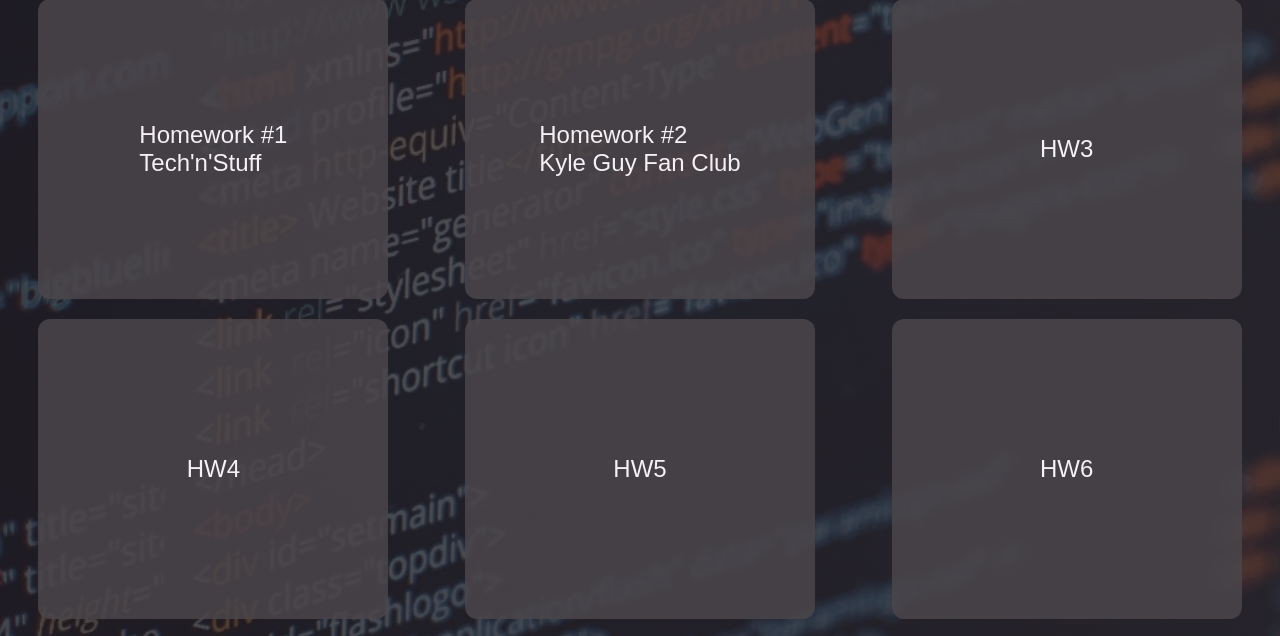
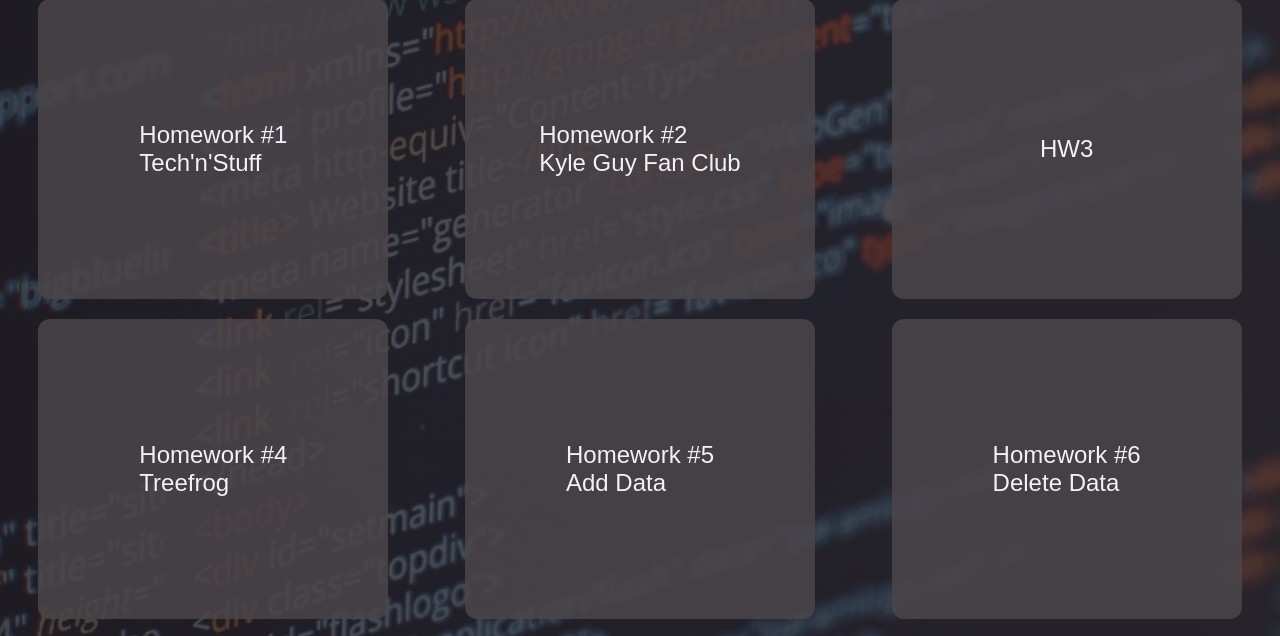
Before and after one commit to drewcoble/n315coursework, a plain HTML site: page index.html in a window 1280 px wide. Shown: the part 96-732 px from the top of the page. Drawn offline with Linux system fonts and the light colour scheme.

Commit message:
update index.html

```diff
--- a/index.html
+++ b/index.html
@@ -24,9 +24,9 @@
         >Homework #2<br />Kyle Guy Fan Club</a
       >
       <a href="https://in-info-web4.informatics.iupui.edu/~ancoble/N315/homework3/" class="project">HW3</a>
-      <a href="https://in-info-web4.informatics.iupui.edu/~ancoble/N315/homework4/" class="project">HW4</a>
-      <a href="https://in-info-web4.informatics.iupui.edu/~ancoble/N315/homework5/" class="project">HW5</a>
-      <a href="https://in-info-web4.informatics.iupui.edu/~ancoble/N315/homework6/" class="project">HW6</a>
+      <a href="https://in-info-web4.informatics.iupui.edu/~ancoble/N315/homework4/public/" class="project">Homework #4<br>Treefrog</a>
+      <a href="https://in-info-web4.informatics.iupui.edu/~ancoble/N315/homework5/public/" class="project">Homework #5<br>Add Data</a>
+      <a href="https://in-info-web4.informatics.iupui.edu/~ancoble/N315/homework6/public/" class="project">Homework #6<br>Delete Data</a>
       <a href="#" class="project"></a>
       <a href="#" class="project"></a>
     </div>
```
